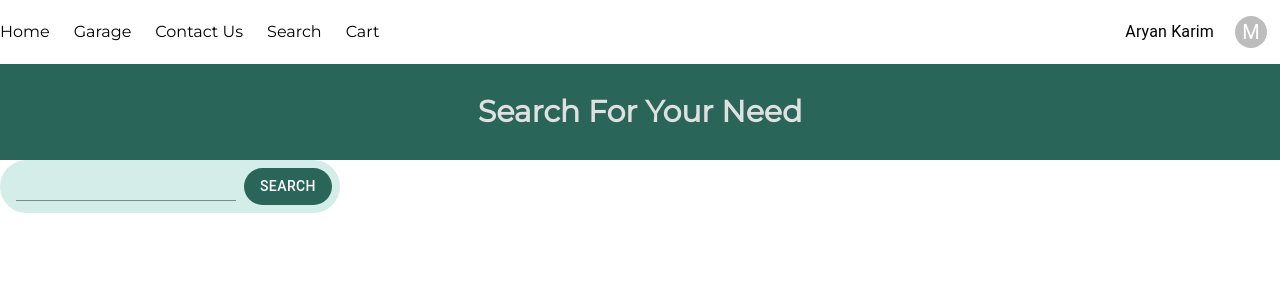
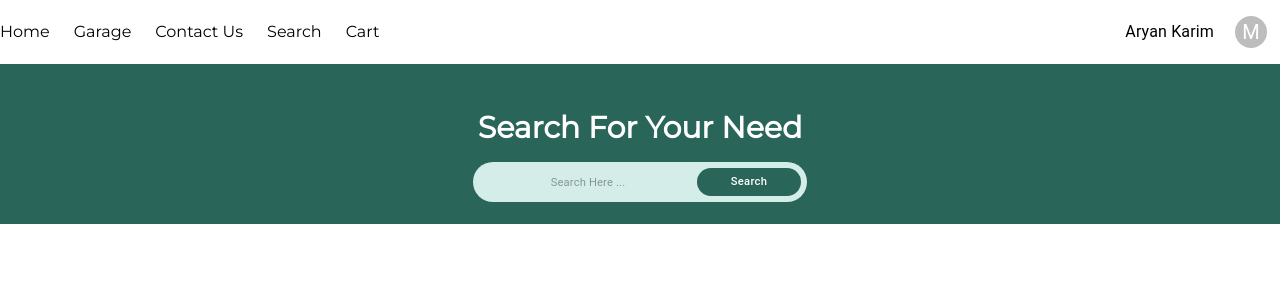
Before and after one commit to aryankarim/chakika-capstone-frontend-typescript, a React (Create React App) app: page /search in a window 1280 px wide. Shown: the top 300 px of the page. Built offline with nearby package versions, Linux system fonts and the light colour scheme.

Commit message:
style(Search.tsx): copy mockup design

```diff
--- a/src/components/routes/SearchPage/Search.tsx
+++ b/src/components/routes/SearchPage/Search.tsx
@@ -1,23 +1,36 @@
-import { Button, InputAdornment, TextField } from "@mui/material";
+import { Button, TextField } from "@mui/material";
 
 export default function Search() {
   return (
     <div>
-      <div className="bg-chakikaDarkGreen h-24 flex justify-center items-center text-center text-3xl font-extrabold text-chakikaGrey">
+      <div className="bg-chakikaDarkGreen h-40 pt-10 flex flex-col justify-center items-center text-center text-3xl font-extrabold text-white">
         Search For Your Need
-      </div>
+        <br />
         <div>
-        <div className="flex items-center w-fit p-2 bg-chakikaLightGreen rounded-full">
+          <div className="flex items-center w-fit p-[0.4rem] bg-chakikaLightGreen rounded-full my-4">
             <TextField
               variant="standard"
               size="small"
-            sx={{ padding: "0 0.5rem" }}
+              placeholder="Search Here ..."
+              sx={{ padding: "0 2rem" }}
+              InputProps={{ disableUnderline: true }}
+              inputProps={{
+                style: {
+                  textAlign: "center",
+                  padding: 0,
+                  fontSize: "0.7rem",
+                },
+              }}
             />
             <Button
               variant="contained"
+              size="small"
               sx={{
                 borderRadius: "28px",
                 boxShadow: 0,
+                width: "6.5rem",
+                fontSize: "0.7rem",
+                textTransform: "none",
               }}
             >
               Search
@@ -25,5 +38,6 @@ export default function Search() {
           </div>
         </div>
       </div>
+    </div>
   );
 }
```
Lines whose indentation alone changed are shown as unchanged.
